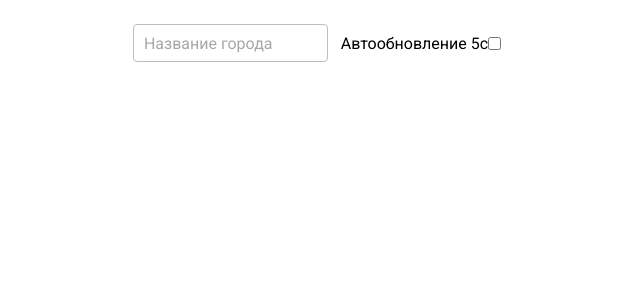
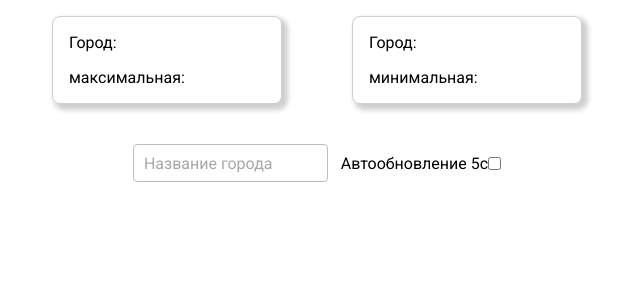
Before and after one commit to CaptainPen/react-weather, a React (Create React App) app: page / in a window 1280 px wide. Shown: the top 300 px of the page, without its empty margins (323-963 px from the left). Built offline with nearby package versions, Linux system fonts and the light colour scheme.

Commit message:
add widget
add widget with max and min temp

```diff
--- a/src/App.js
+++ b/src/App.js
@@ -1,6 +1,7 @@
-import React, { useState } from "react";
+import React, { useState, useEffect } from "react";
 import Form from "./components/form/form";
 import Card from "./components/card/card";
+import Widget from "./components/widget/widget";
 import "./App.css";
 
 const App = () => {
@@ -9,15 +10,38 @@ const App = () => {
 
   /* assign a value to arr */
   const [arr, setArr] = useState(JSON.parse(localStorage.getItem(`arr`)) || []);
+  /* const [tempArr, setTempArr] = useState(JSON.parse(localStorage.getItem(`arr`)) || []) */
+  const [max, setMax] = useState('')
+  const [min, setMin] = useState('')
+
 
   const addWeather = async (e) => {
     const cityName = e;
     const weatherData = await gettingWeather(cityName); /* get weather data for the city */
     arr.push(weatherData); /* add data to arr */
-    arr.sort((a, b) => b.tempRange - a.tempRange); /* sort by temperature for the widget */
+    /* arr.sort((a, b) => b.tempRange - a.tempRange); */ /* sort by temperature for the widget */
     setArr([...arr]);
     setWeatherLocalStorage(arr);
+    tempMaxMin()
   };
+
+  const tempMaxMin = () => {
+    let tempArr = arr
+      tempArr.sort((a, b) => b.tempRange - a.tempRange);
+      setMax(tempArr[0])
+      setMin(tempArr.slice(-1)[0])
+  }
+
+
+  useEffect(() => {
+    if (arr.length == 0) {
+        console.log(`пусто`)
+    } else {
+      tempMaxMin()
+    }
+  });
+
+
 
   const gettingWeather = async (cityName) => {
     const city = cityName;
@@ -191,6 +215,7 @@ const App = () => {
     });
     setArr(updateArrData);
     setWeatherLocalStorage([...updateArrData]);
+    tempMaxMin()
   };
 
   /* updating all weather cards */
@@ -212,6 +237,10 @@ const App = () => {
 
   return (
     <div id="weatherApp" className="weatherApp">
+      <Widget
+        max={max}
+        min={min}
+      />
       <Form weatherMethod={addWeather} refreshAll={refreshAll} />
       <div id="cardsContainer" className="cardsContainer">
         {arr.map((obj, index) => (
--- /dev/null
+++ b/src/components/widget/widget.css
@@ -0,0 +1,29 @@
+.widget {
+  margin: 0 auto;
+  display: flex;
+  width: 600px;
+  justify-content: space-around;
+}
+
+@media (max-width: 595px) {
+  .widget {
+    display: block;
+  }
+}
+
+.tempMaxMinCard {
+  padding: 1rem;
+  margin: 1rem 0 1rem 0;
+  min-width: 230px;
+  display: flex;
+  flex-direction: column;
+  -webkit-box-shadow: 4px 4px 5px 2px rgba(13, 17, 21, 0.2);
+  -moz-box-shadow: 4px 4px 5px 2px rgba(13, 17, 21, 0.2);
+  box-shadow: 4px 4px 5px 2px rgba(13, 17, 21, 0.2);
+  border: 1px solid rgba(13, 17, 21, 0.2);
+  border-radius: 0.5rem;
+}
+
+.tempMaxMinCard > p:first-child {
+  padding-bottom: 1rem;
+}
--- /dev/null
+++ b/src/components/widget/widget.js
@@ -0,0 +1,24 @@
+import React from "react";
+import "./widget.css";
+
+const Widget = (props) => {
+  console.log(props)
+  const max = props.max
+  const min = props.min
+
+    return (
+      <div className="widget">
+        <div className="tempMaxMinCard">
+          <p>Город: {max.city}</p>
+          <p>максимальная: {max.temp}</p>
+        </div>
+
+        <div className="tempMaxMinCard">
+          <p>Город: {min.city}</p>
+          <p>минимальная: {min.temp}</p>
+        </div>
+      </div>
+    );
+  };
+
+  export default Widget;
```
